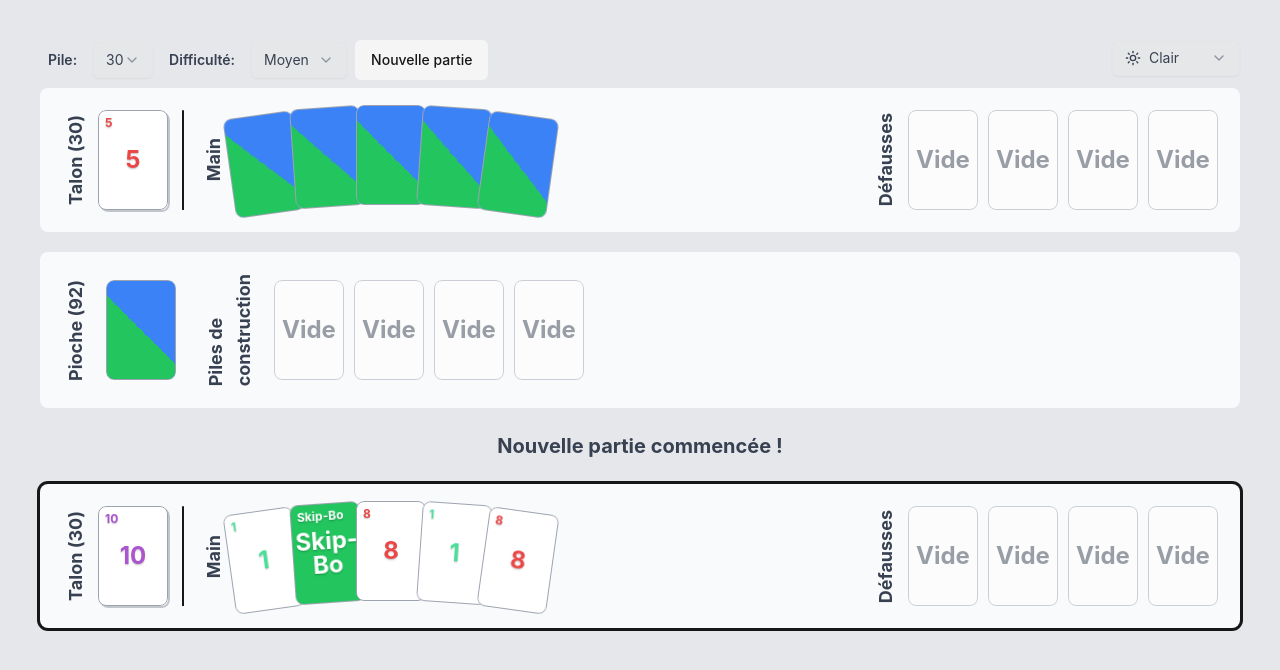
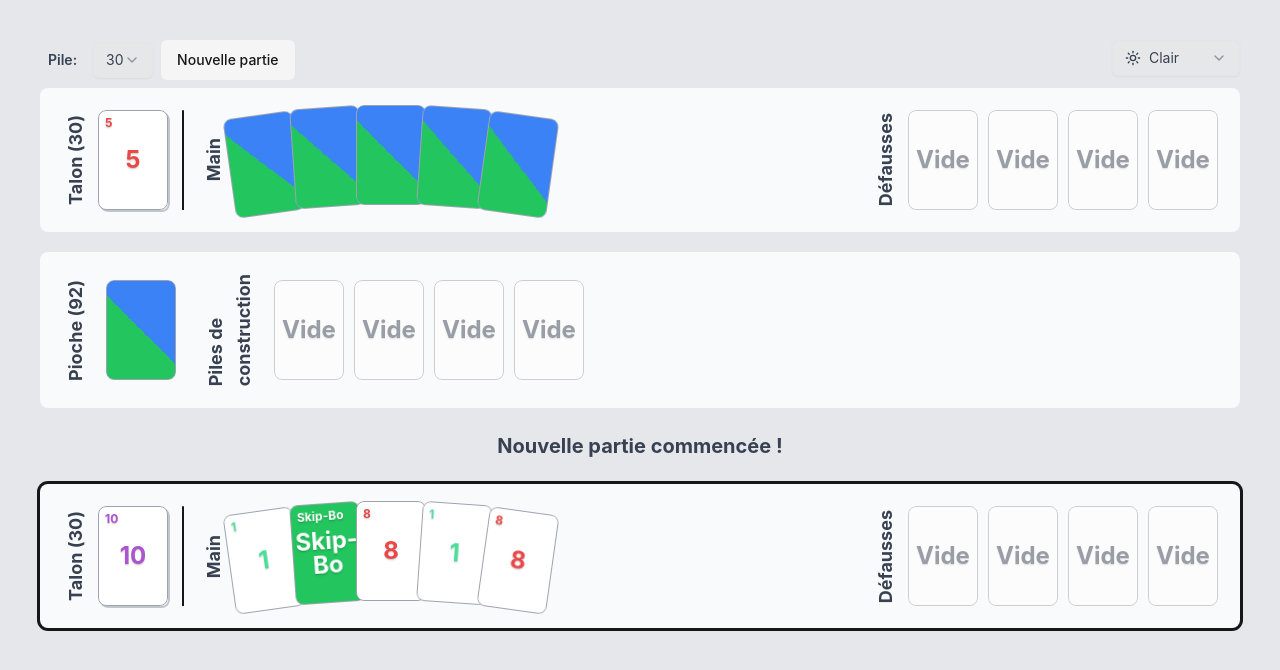
Before and after one commit to klbsjpolp/skip-bo, a React (Vite) app: page / in a window 1280 px wide. Shown: the top 670 px of the page. Built offline with nearby package versions, Linux system fonts and the light colour scheme.

Commit message:
Refactor card styles and enhance drop indicator: simplify card class names, update selected border styles, and improve drop target hover effects.

```diff
--- a/src/components/Card.tsx
+++ b/src/components/Card.tsx
@@ -135,7 +135,7 @@
   return (card ?
       <div
         className={cn(
-          'card', 'text-shadow-foreground', 'text-shadow-sm',
+          'card',
           card && card.isSkipBo && isRevealed && 'skip-bo',
           colourClass,
           morphing === 'after' && `transition duration-800`,
--- a/src/components/DifficultySwitcher.tsx
+++ b/src/components/DifficultySwitcher.tsx
@@ -21,7 +21,7 @@
   const { gameState, setDifficulty } = useSkipBoGame();
   const currentDifficulty = selectDifficulty(gameState);
 
-  return (<SelectGroup className="flex items-baseline gap-2">
+  return (<SelectGroup className="flex items-baseline gap-2 hidden">
     <SelectLabel className="text-sm">Difficulté: </SelectLabel>
     <Select value={currentDifficulty} onValueChange={setDifficulty}>
       <SelectTrigger className="w-24">
--- a/src/index.css
+++ b/src/index.css
@@ -39,9 +39,6 @@
   --color-popover: var(--popover);
   --color-popover-foreground: var(--popover-foreground);
 
-  --color-card: var(--card);
-  --color-card-foreground: var(--card-foreground);
-
   --radius-lg: var(--radius);
   --radius-md: calc(var(--radius) - 2px);
   --radius-sm: calc(var(--radius) - 4px);
@@ -54,6 +51,11 @@
   --stack-diff: 16px;
 
   --active-turn-color: var(--primary);
+  --card-bg: white;
+  --skipbo-bg: var(--card-bg);
+  --selected-border: #f59e0b;
+  --drop-indicator-color: var(--selected-border);
+  --selected-shadow: 0 0 20px var(--selected-border);
 }
 
 @media(width >= 64rem) {
@@ -114,20 +116,6 @@
     transition: all 0.2s ease-in-out;
   }
 
-  /* Drop target indicator should only show on hover */
-  .drop-target-hover:hover::before {
-    content: '';
-    position: absolute;
-    top: -3px;
-    left: 0;
-    right: 0;
-    height: 3px;
-    background-color: var(--selected-border);
-    border-radius: 2px;
-    opacity: 0.8;
-    z-index: 10;
-  }
-
   /* Card Animation Styles */
   .card-animation-layer {
     position: fixed;
@@ -153,38 +141,6 @@
   .animation-draw {
     /* Cards moving from deck to hand */
     filter: brightness(1.05);
-  }
-
-  .drop-indicator.can-drop:hover {
-    transform: translateY(-2px);
-    box-shadow: 0 0 15px rgba(245, 158, 11, 0.4);
-  }
-
-  .drop-indicator.can-drop:hover::after {
-    content: '↓';
-    position: absolute;
-    top: -25px;
-    left: 50%;
-    transform: translateX(-50%);
-    font-size: 18px;
-    color: var(--selected-border);
-    font-weight: bold;
-    z-index: 20;
-    animation: dropPulse 1s infinite;
-  }
-
-  .drop-indicator.can-drop:hover::before {
-    content: '';
-    position: absolute;
-    top: -2px;
-    left: -2px;
-    right: -2px;
-    bottom: -2px;
-    border: 2px dashed var(--selected-border);
-    border-radius: calc(var(--card-radius) + 2px);
-    opacity: 0.8;
-    z-index: 15;
-    animation: borderPulse 1.5s infinite;
   }
 
   @keyframes dropPulse {
@@ -337,8 +293,6 @@
     --border: hsl(0 0% 89.8%);
     --input: hsl(0 0% 89.8%);
     --ring: hsl(0 0% 3.9%);
-    --selected-border: #f59e0b;
-    --selected-shadow: 0 0 20px var(--selected-border);
 
     --radius: 0.5rem;
     --stripes-bg: none;
@@ -433,20 +387,14 @@
 
 @utility card {
   @apply text-center leading-none flex items-center justify-center font-bold cursor-pointer card-height
-  lg:not-[.skipbo-text]:text-2xl not-[.skipbo-text]:text-xl overflow-hidden;
-  width: var(--card-width);
-  border: 1px solid var(--card-border);
-  border-radius: var(--card-radius);
+  lg:not-[.skipbo-text]:text-2xl not-[.skipbo-text]:text-xl overflow-hidden text-shadow-sm shadow-(--card-shadow)
+  text-(--card-color) bg-(--card-bg) rounded-(--card-radius) w-(--card-width) will-change-transform border-[1px] border-(--card-border);
   user-select: none;
-  background-color: var(--card-bg);
-  color: var(--text-color);
-  box-shadow: var(--card-shadow);
   transform-origin: bottom center;
   clip-path: inset(0 round var(--card-radius));
   --card-rotate: inherit;
   --card-translate-y: 0px;
   --card-scale: 1;
-  will-change: transform;
   transform: translate3d(0,var(--card-translate-y),0) scale(var(--card-scale)) rotate(var(--card-rotate));
 
   .back {
@@ -467,10 +415,8 @@
   }
 
   &.selected {
-    border-color: var(--selected-border);
+    @apply border-(--selected-border) z-50 shadow-(--selected-border);
     --card-translate-y: -5px;
-    box-shadow: var(--selected-shadow);
-    z-index: 100;
   }
 }
 
@@ -527,10 +473,56 @@
 @utility drop-indicator {
   position: relative;
   transition: all 0.2s ease-in-out;
+
+  &.can-drop:hover {
+    transform: translateY(-2px);
+    box-shadow: 0 0 15px rgba(245, 158, 11, 0.4);
+
+    &::after {
+      content: '↓';
+      position: absolute;
+      top: -25px;
+      left: 50%;
+      transform: translateX(-50%);
+      color: var(--drop-indicator-color);
+      font-size: 18px;
+      font-weight: bold;
+      z-index: 20;
+      animation: dropPulse 1s infinite;
+    }
+
+    &::before {
+      content: '';
+      position: absolute;
+      top: -2px;
+      left: -2px;
+      right: -2px;
+      bottom: -2px;
+      border: 2px dashed var(--drop-indicator-color);
+      border-radius: calc(var(--card-radius) + 2px);
+      opacity: 0.8;
+      z-index: 15;
+      animation: borderPulse 1.5s infinite;
+    }
+  }
 }
 
 @utility drop-target-hover {
-  position: relative;
+  @apply relative ;
+
+  /* Drop target indicator should only show on hover */
+  &:hover::before {
+    content: '';
+    position: absolute;
+    top: -3px;
+    left: 0;
+    right: 0;
+    height: 3px;
+    background-color: var(--selected-border);
+    border-radius: 2px;
+    opacity: 0.8;
+    z-index: 10;
+  }
 }
 
 
--- a/src/themes/dark.css
+++ b/src/themes/dark.css
@@ -2,8 +2,6 @@
     /* Tailwind CSS variables for dark theme */
     --background: hsl(0 0% 3.9%);
     --foreground: hsl(0 0% 98%);
-    --card: hsl(0 0% 3.9%);
-    --card-foreground: hsl(0 0% 98%);
     --popover: hsl(0 0% 3.9%);
     --popover-foreground: hsl(0 0% 98%);
     --primary: hsl(0 0% 98%);
--- a/src/themes/glass.css
+++ b/src/themes/glass.css
@@ -16,7 +16,8 @@
 
   /* Accents consistent with dark glass */
   --card-back: #1f3a8a;           /* deep indigo */
-  --selected-border: #cbd5e1;
+  --selected-border: #d8ad5d;
+  --drop-indicator-color: white;
 
   /* Extra glass tuning (used by liquid-glass tokens) */
   --lg-blur: 20px;
--- a/src/themes/neon.css
+++ b/src/themes/neon.css
@@ -74,15 +74,12 @@
     }
 
     &.skipbo-text {
-      color: var(--skipbo-text);
-      /* Keep skipbo-text utility bg as base; add neon overlay via ::before */
-      background: none;
-
+      --shadow-color: color-mix(in srgb, currentColor 80%, black);
       /* Big neon text glow */
       text-shadow:
-          0 0 4px currentColor,
-          0 0 8px currentColor,
-          0 0 16px currentColor;
+          0 0 2px var(--shadow-color),
+          0 0 4px var(--shadow-color),
+          0 0 8px var(--shadow-color);
 
       /* Outer and inner neon glow */
       box-shadow:
--- a/src/themes/rainbow.css
+++ b/src/themes/rainbow.css
@@ -17,7 +17,7 @@
     --button-bg: #ff6b6b;
     --button-hover-bg: #ff5252;
 
-    --skipbo-text: hsl(0, 0%, 100%);
+    --skipbo-text: white;
     --card-g1: #4caf50;
     --card-g2: #ff6b6b;
     --card-g3: #9381ff;
@@ -63,8 +63,8 @@
         @apply text-shadow-black;
         /* Réglages rapides */
         --center-y: 60%;     /* centre vertical du cercle (plus grand => arc plus bombé) */
-        --inner: 50%;         /* rayon intérieur de l’arc visible */
-        --band: 3%;         /* épaisseur d’une bande (ajustez entre 2% et 3%) */
+        --inner: 60%;         /* rayon intérieur de l’arc visible */
+        --band: 2%;         /* épaisseur d’une bande (ajustez entre 2% et 3%) */
 
         .card-inner::before {
           content: "";
--- a/src/themes/wool.css
+++ b/src/themes/wool.css
@@ -82,6 +82,10 @@
       var(--card-g1) 0%, var(--card-g1) 33%,
       var(--card-g2) 33%, var(--card-g2) 66%,
       var(--card-g3) 66%, var(--card-g3) 100%);
+
+    .card-corner-number {
+      z-index: -1;
+    }
   }
 
   .card .card-inner {
```
